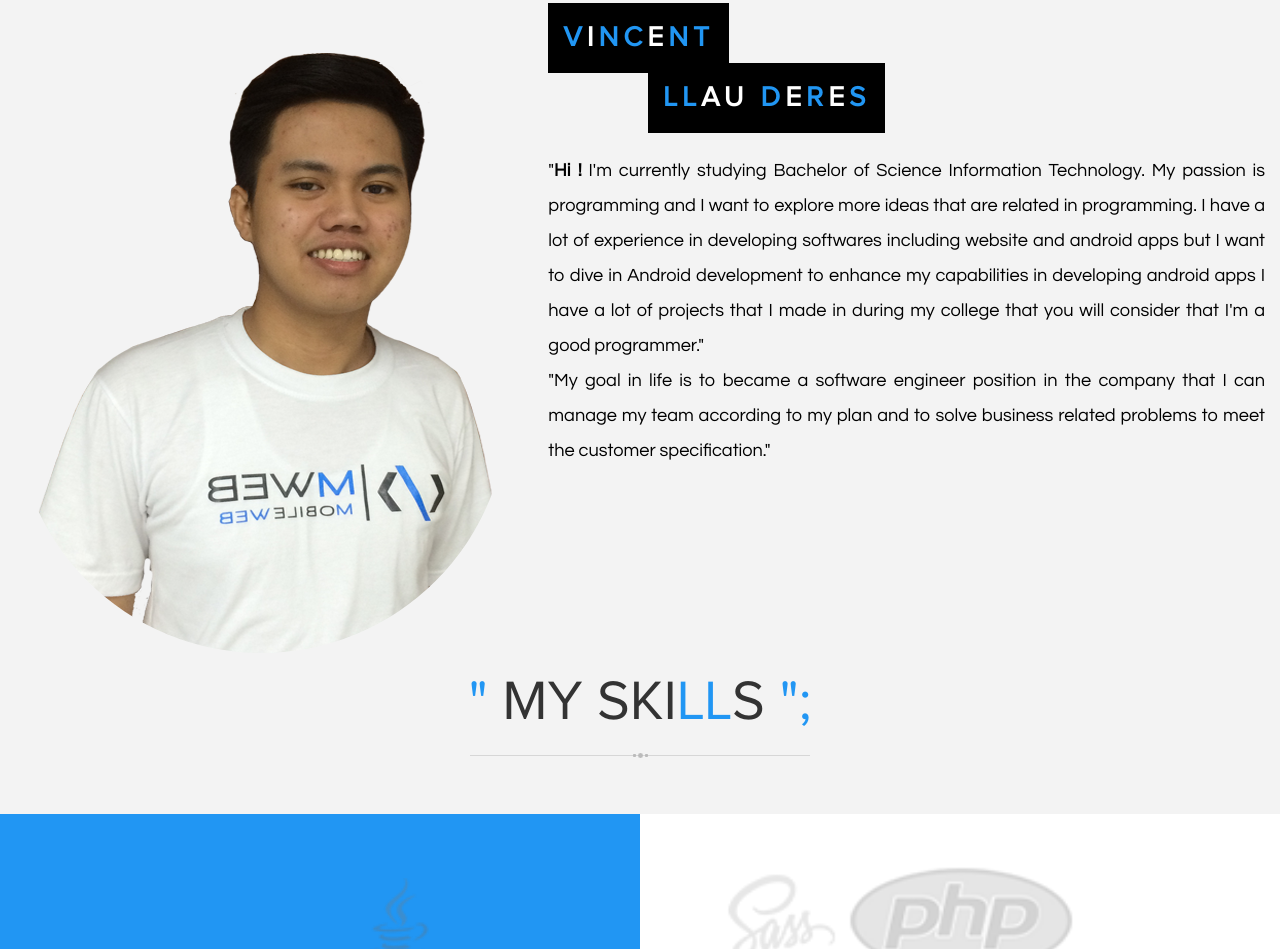
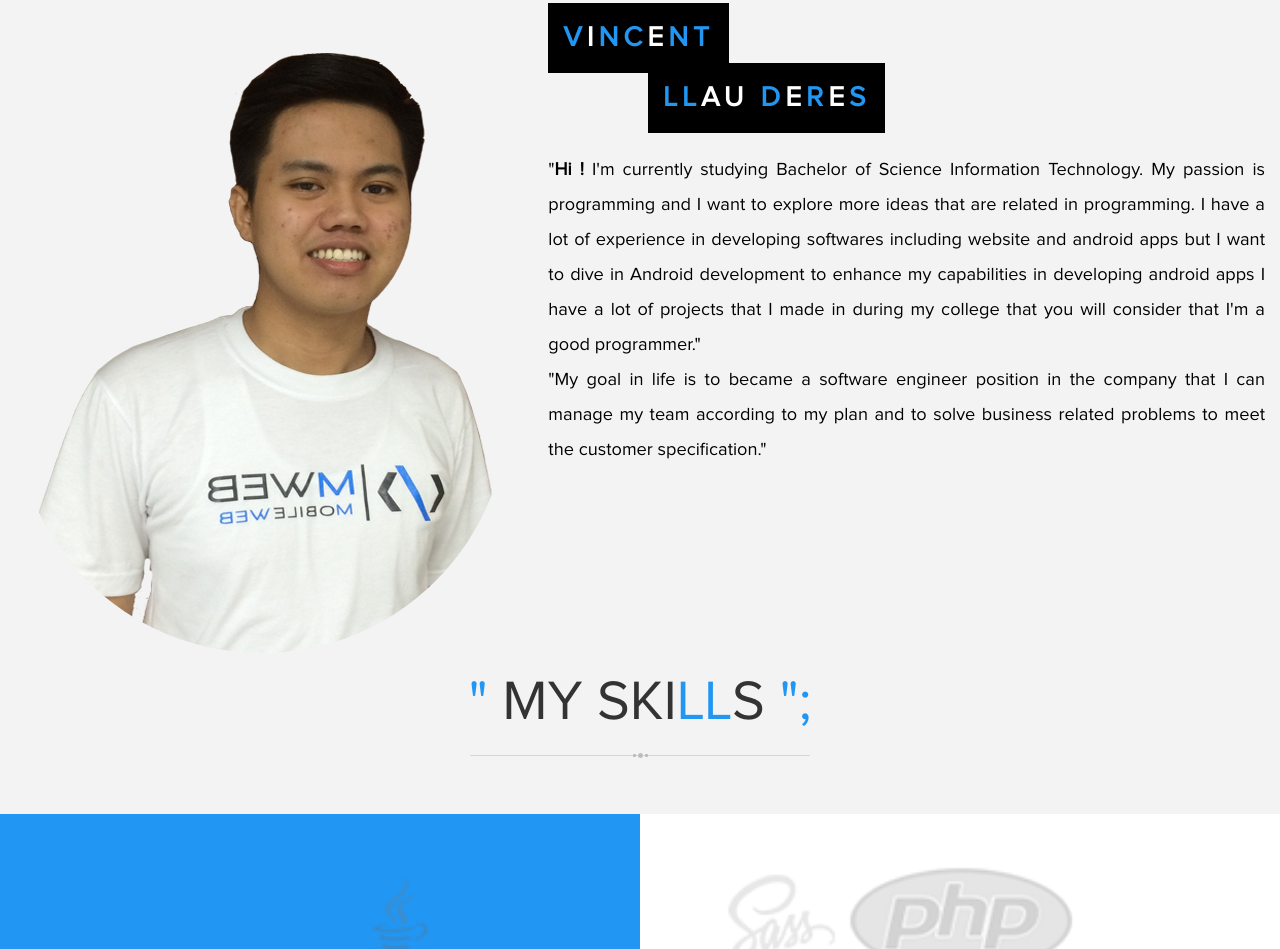
Before and after one commit to ETS-ReactNative2/llauderesv.github.io, a plain HTML site: page index.html in a window 1280 px wide. Shown: the part 988-1937 px from the top of the page. Drawn offline with Linux system fonts and the light colour scheme.

Commit message:
Modify font

```diff
--- a/scss/main.scss
+++ b/scss/main.scss
@@ -176,7 +176,7 @@ body {
 }
 
 #about_met_text {
-	font-family: 'Century gothic';
+	font-family: ProximaNovaRegular;
 	font-size: 1.3em;
 	text-align: justify;
 	line-height: 35px;
```
Also changed, not shown: css/main.css, 3 other files.
